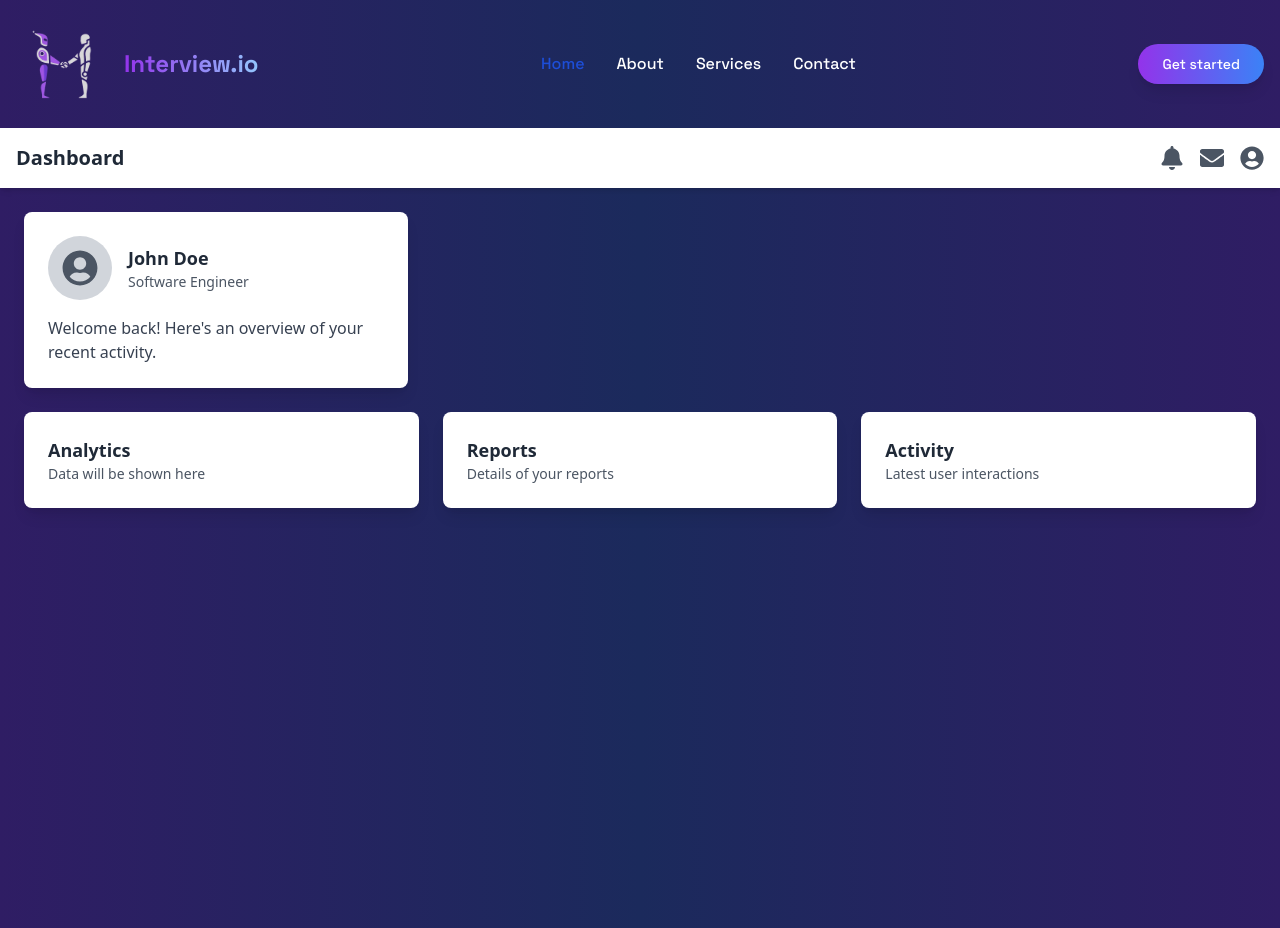
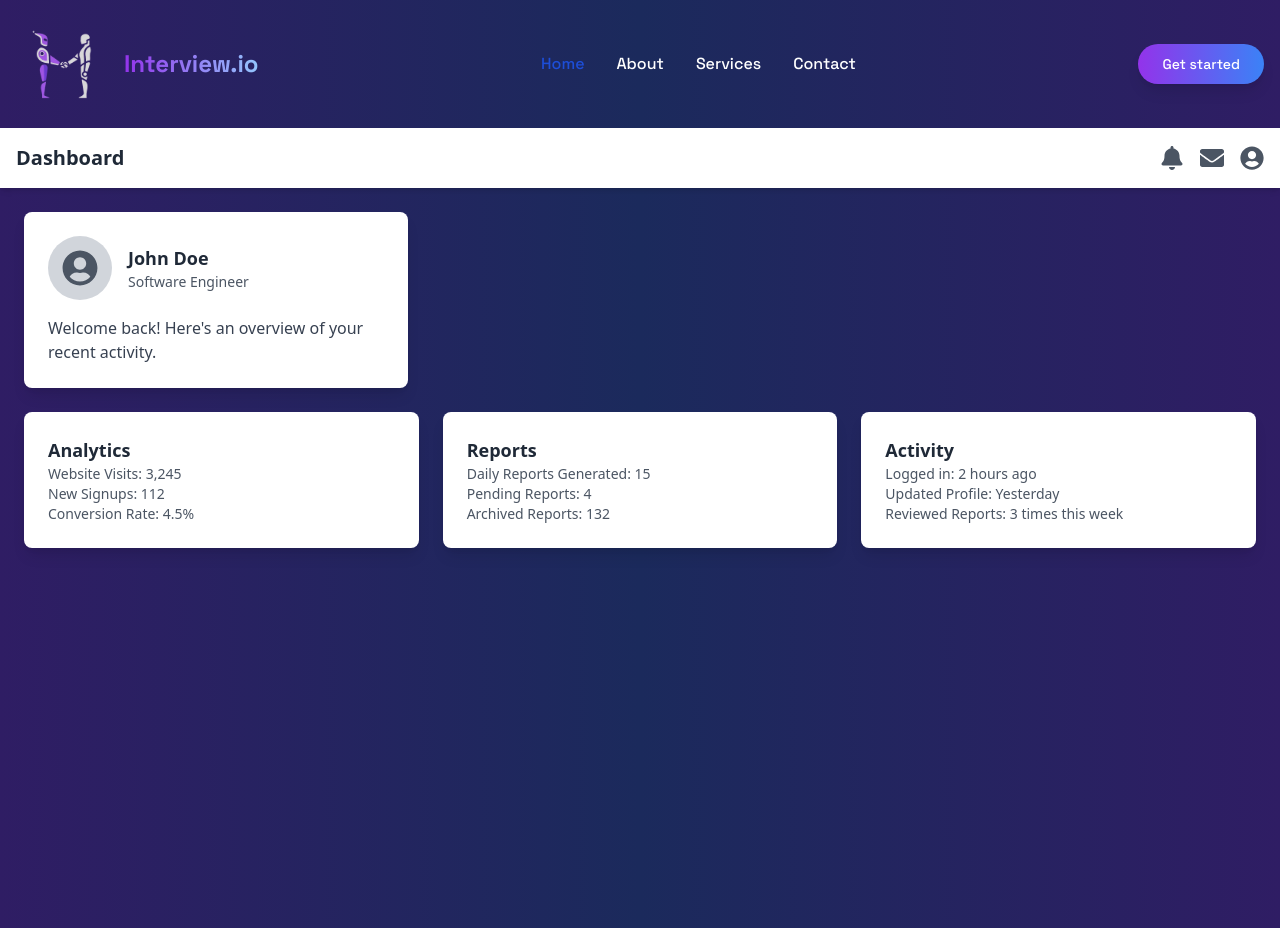
Before and after one commit to CodebyShaurya/Interview.io, a React (Vite) app: page /dashboard in a window 1280 px wide. Built offline with nearby package versions, Linux system fonts and the light colour scheme.

Commit message:
adding dashboard

```diff
--- a/src/pages/Dashboard.tsx
+++ b/src/pages/Dashboard.tsx
@@ -1,9 +1,7 @@
-// import React from 'react';
 import { useState } from 'react';
-import { FaBell, FaEnvelope, FaUserCircle } from 'react-icons/fa'; // Example icons
+import { FaBell, FaEnvelope, FaUserCircle } from 'react-icons/fa';
 
 const Dashboard = () => {
-    // State for toggling notification and email dropdowns
     const [notificationsOpen, setNotificationsOpen] = useState(false);
     const [emailsOpen, setEmailsOpen] = useState(false);
 
@@ -67,18 +65,34 @@ const Dashboard = () => {
 
                 {/* Additional Sections */}
                 <section className="grid grid-cols-1 md:grid-cols-2 lg:grid-cols-3 gap-6">
-                    {/* Placeholder for cards */}
+                    {/* Analytics */}
                     <div className="bg-white rounded-lg shadow-lg p-6">
                         <h3 className="text-lg font-bold text-gray-800">Analytics</h3>
-                        <p className="text-sm text-gray-600">Data will be shown here</p>
+                        <ul className="text-sm text-gray-600">
+                            <li>Website Visits: 3,245</li>
+                            <li>New Signups: 112</li>
+                            <li>Conversion Rate: 4.5%</li>
+                        </ul>
                     </div>
+
+                    {/* Reports */}
                     <div className="bg-white rounded-lg shadow-lg p-6">
                         <h3 className="text-lg font-bold text-gray-800">Reports</h3>
-                        <p className="text-sm text-gray-600">Details of your reports</p>
+                        <ul className="text-sm text-gray-600">
+                            <li>Daily Reports Generated: 15</li>
+                            <li>Pending Reports: 4</li>
+                            <li>Archived Reports: 132</li>
+                        </ul>
                     </div>
+
+                    {/* Activity */}
                     <div className="bg-white rounded-lg shadow-lg p-6">
                         <h3 className="text-lg font-bold text-gray-800">Activity</h3>
-                        <p className="text-sm text-gray-600">Latest user interactions</p>
+                        <ul className="text-sm text-gray-600">
+                            <li>Logged in: 2 hours ago</li>
+                            <li>Updated Profile: Yesterday</li>
+                            <li>Reviewed Reports: 3 times this week</li>
+                        </ul>
                     </div>
                 </section>
             </main>
```
